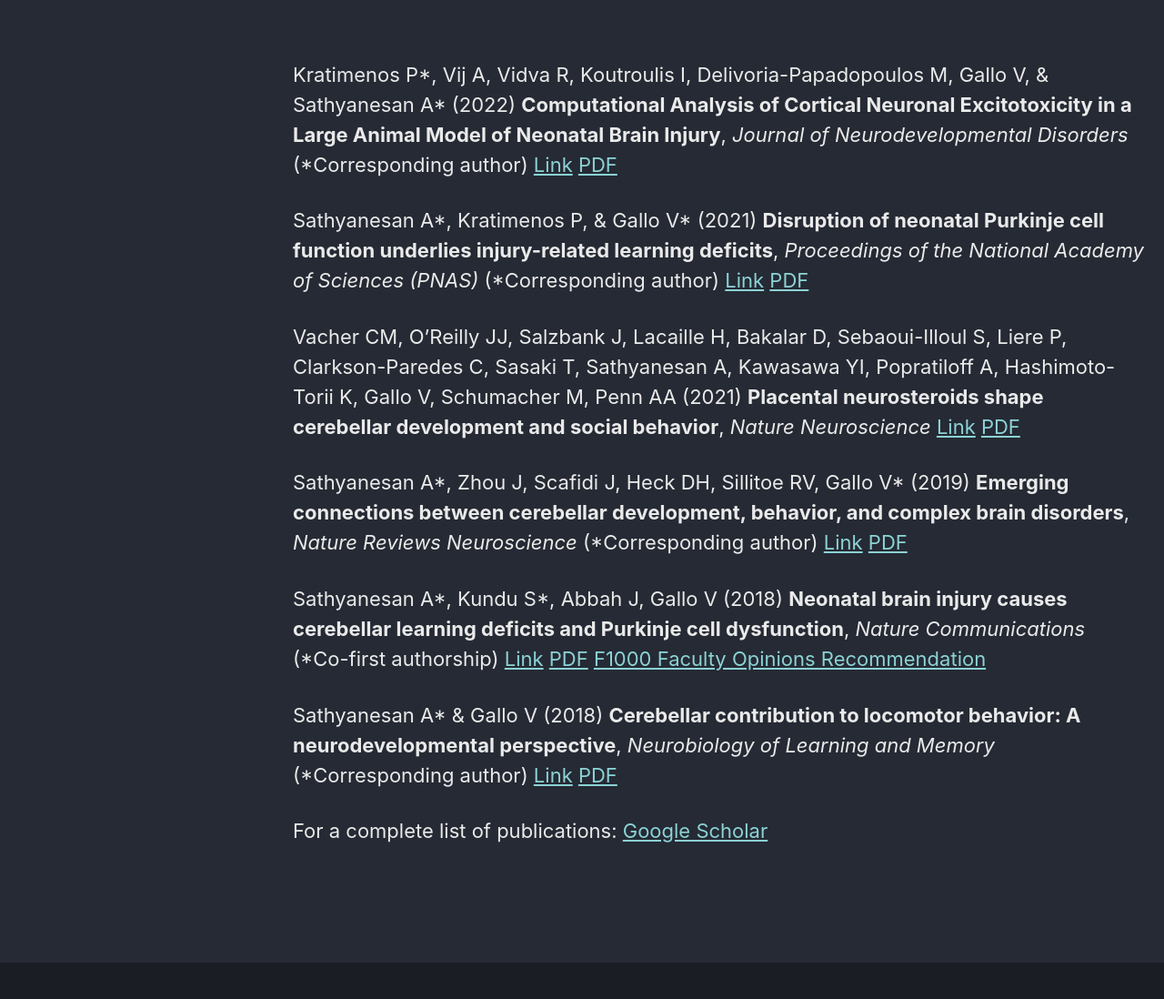
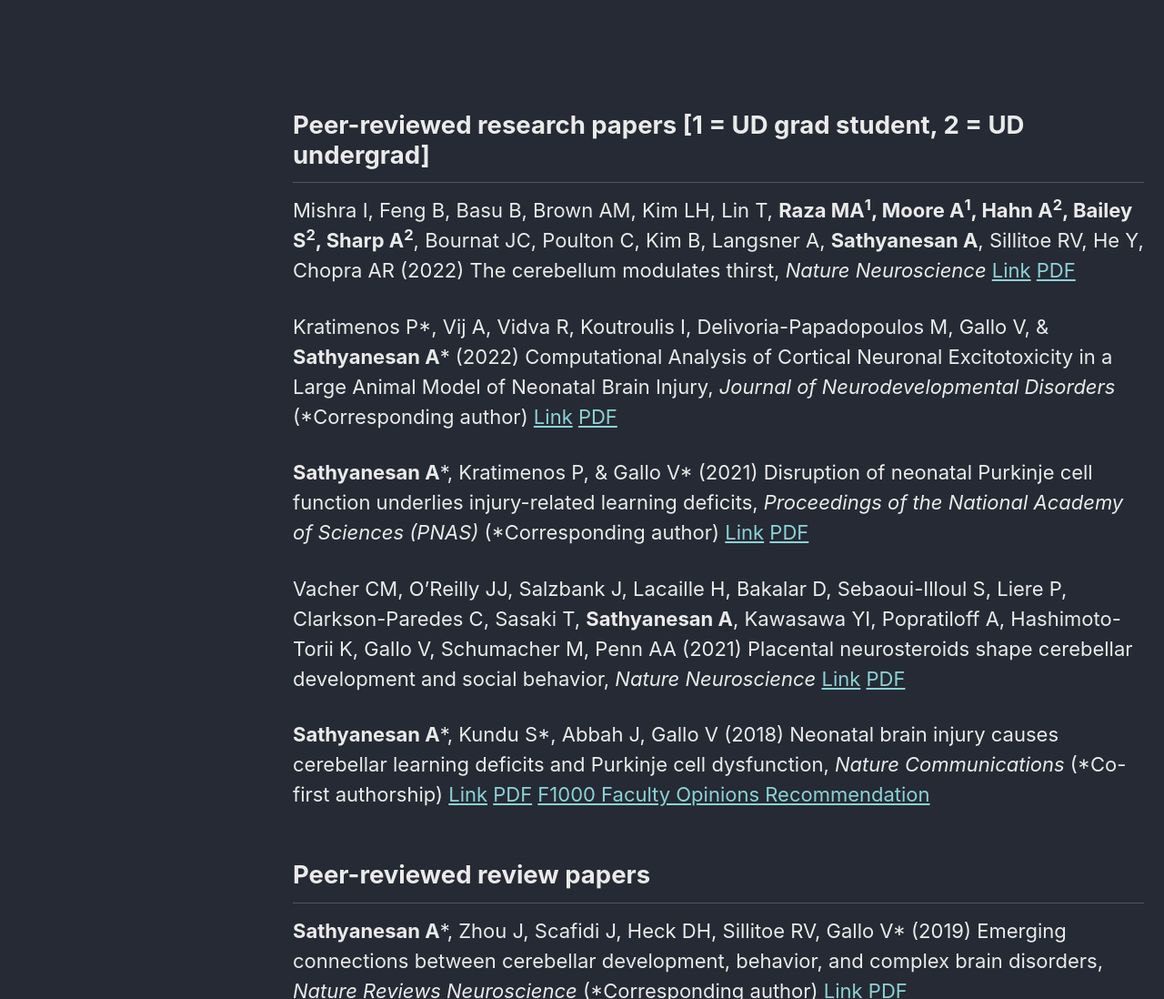
Before and after one commit to Sathyanesan-Lab/Sathyanesan-Lab.github.io, a Jekyll site: the page built from Publications/index.md, in a window 1280 px wide and 1400 px high. Shown: the part 302-1400 px from the top of the window at 91% size. Built offline with Jekyll 4.4.1, drawn with Linux system fonts in a browser that asks for light colours; cached includes are drawn as plain includes; our own code applies the rules of GitHub Pages for plain Markdown files; some of the changed text lies outside the part shown.

Commit message:
update pubs

```diff
--- a/Publications/index.md
+++ b/Publications/index.md
@@ -1,19 +1,26 @@
-Kratimenos P\*, Vij A, Vidva R, Koutroulis I, Delivoria-Papadopoulos M, Gallo V, & Sathyanesan A\* (2022) **Computational Analysis of Cortical Neuronal Excitotoxicity in a Large Animal Model of Neonatal Brain Injury**, *Journal of Neurodevelopmental Disorders* (\*Corresponding author)
+<h2>Peer-reviewed research papers [1 = UD grad student, 2 = UD undergrad]</h2>
+
+Mishra I, Feng B, Basu B, Brown AM, Kim LH, Lin T, **Raza MA<sup>1</sup>, Moore A<sup>1</sup>, Hahn A<sup>2</sup>, Bailey S<sup>2</sup>, Sharp A<sup>2</sup>**, Bournat JC, Poulton C, Kim B, Langsner A, **Sathyanesan A**, Sillitoe RV, He Y, Chopra AR (2022) The cerebellum modulates thirst, *Nature Neuroscience*
+[Link](https://doi.org/10.1038/s41593-024-01700-9) [PDF](https://rdcu.be/dNAt2)
+
+Kratimenos P\*, Vij A, Vidva R, Koutroulis I, Delivoria-Papadopoulos M, Gallo V, & **Sathyanesan A**\* (2022) Computational Analysis of Cortical Neuronal Excitotoxicity in a Large Animal Model of Neonatal Brain Injury, *Journal of Neurodevelopmental Disorders* (\*Corresponding author)
 [Link](https://doi.org/10.1186/s11689-022-09431-3) [PDF](https://jneurodevdisorders.biomedcentral.com/track/pdf/10.1186/s11689-022-09431-3.pdf)
 
-Sathyanesan A\*, Kratimenos P, & Gallo V\* (2021) **Disruption of neonatal Purkinje cell function underlies injury-related learning deficits**, *Proceedings of the National Academy of Sciences (PNAS)* (\*Corresponding author)
+**Sathyanesan A**\*, Kratimenos P, & Gallo V\* (2021) Disruption of neonatal Purkinje cell function underlies injury-related learning deficits, *Proceedings of the National Academy of Sciences (PNAS)* (\*Corresponding author)
 [Link](https://www.pnas.org/content/118/11/e2017876118) [PDF](https://www.pnas.org/content/pnas/118/11/e2017876118.full.pdf)
 
-Vacher CM, O’Reilly JJ, Salzbank J, Lacaille H, Bakalar D, Sebaoui-Illoul S, Liere P, Clarkson-Paredes C, Sasaki T, Sathyanesan A, Kawasawa YI, Popratiloff A, Hashimoto-Torii K, Gallo V, Schumacher M, Penn AA (2021) **Placental neurosteroids shape cerebellar development and social behavior**, *Nature Neuroscience*
+Vacher CM, O’Reilly JJ, Salzbank J, Lacaille H, Bakalar D, Sebaoui-Illoul S, Liere P, Clarkson-Paredes C, Sasaki T, **Sathyanesan A**, Kawasawa YI, Popratiloff A, Hashimoto-Torii K, Gallo V, Schumacher M, Penn AA (2021) Placental neurosteroids shape cerebellar development and social behavior, *Nature Neuroscience*
 [Link](https://www.nature.com/articles/s41593-021-00896-4) [PDF](https://www.nature.com/articles/s41593-021-00896-4.pdf)
 
-Sathyanesan A\*, Zhou J, Scafidi J, Heck DH, Sillitoe RV, Gallo V\* (2019) **Emerging connections between cerebellar development, behavior, and complex brain disorders**, *Nature Reviews Neuroscience* (\*Corresponding author)
+**Sathyanesan A**\*, Kundu S\*, Abbah J, Gallo V (2018) Neonatal brain injury causes cerebellar learning deficits and Purkinje cell dysfunction, *Nature Communications* (\*Co-first authorship)
+[Link](https://www.nature.com/articles/s41467-018-05656-w) [PDF](https://www.nature.com/articles/s41467-018-05656-w.pdf) [F1000 Faculty Opinions Recommendation](https://doi.org/10.3410/f.733803457.793554846)
+
+<h2>Peer-reviewed review papers</h2>
+
+**Sathyanesan A**\*, Zhou J, Scafidi J, Heck DH, Sillitoe RV, Gallo V\* (2019) Emerging connections between cerebellar development, behavior, and complex brain disorders, *Nature Reviews Neuroscience* (\*Corresponding author)
 [Link](https://www.nature.com/articles/s41583-019-0152-2) [PDF](https://drive.google.com/file/d/16-6YUzN_p6NwNCBC_mLdFOC-CKtMaTyS/view?usp=sharing)
 
-Sathyanesan A\*, Kundu S\*, Abbah J, Gallo V (2018) **Neonatal brain injury causes cerebellar learning deficits and Purkinje cell dysfunction**, *Nature Communications* (\*Co-first authorship)
-[Link](https://www.nature.com/articles/s41467-018-05656-w) [PDF](https://www.nature.com/articles/s41467-018-05656-w.pdf) [F1000 Faculty Opinions Recommendation](https://doi.org/10.3410/f.733803457.793554846)
-
-Sathyanesan A\* & Gallo V (2018) **Cerebellar contribution to locomotor behavior: A neurodevelopmental perspective**, *Neurobiology of Learning and Memory* (\*Corresponding author)
+**Sathyanesan A**\* & Gallo V (2018) Cerebellar contribution to locomotor behavior: A neurodevelopmental perspective, *Neurobiology of Learning and Memory* (\*Corresponding author)
 [Link](https://doi.org/10.1016/j.nlm.2018.04.016) [PDF](https://drive.google.com/file/d/1rcEFpKyk136liqW7QBrkRDdpCcD_XZ7t/view?usp=sharing)
 
 For a complete list of publications: [Google Scholar](https://scholar.google.com/citations?user=j4aAH58AAAAJ&hl=en&oi=ao)
```
